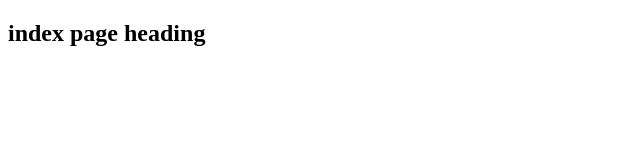
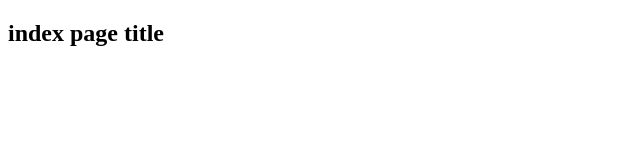
Before and after one commit to fahim5120/entri-code--review--repo, a plain HTML site: page index.html in a window 1280 px wide. Shown: the full height of the page, 0-640 px from the left. Drawn offline with Linux system fonts and the light colour scheme.

Commit message:
changed heading to title

```diff
--- a/index.html
+++ b/index.html
@@ -12,7 +12,7 @@
     <header></header>
     <main>
         <section>
-            <h1>index page heading</h1>
+            <h1>index page title</h1>
         </section>
     </main>
     <footer></footer>
```
